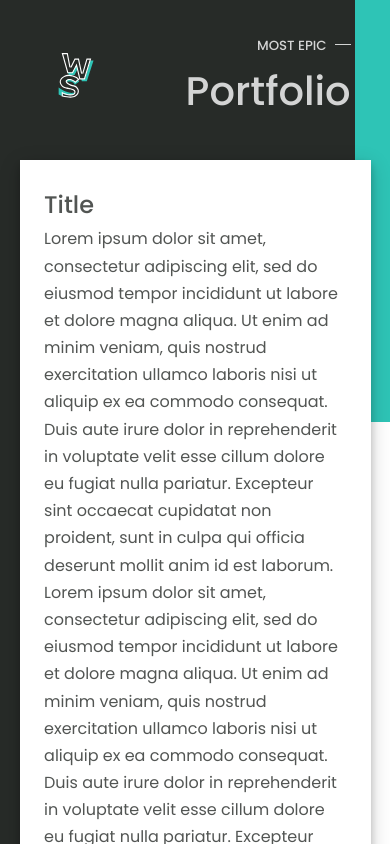
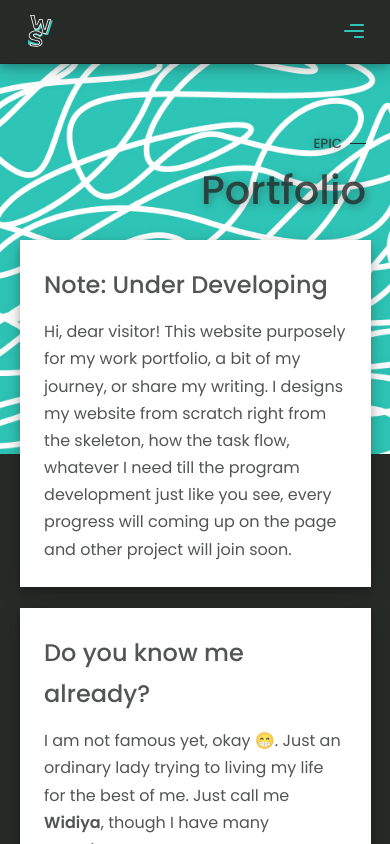
Before and after one commit to widiyasasih/widiyasasih.github.io, a React (Create React App) app: page / in a window 390 px wide. Shown: the top 844 px of the page. Built offline with nearby package versions, Linux system fonts and the light colour scheme; grey boxes are pictures that could not be loaded.

Commit message:
Finish First Visual

```diff
--- a/src/App.jsx
+++ b/src/App.jsx
@@ -2,10 +2,22 @@ import React from 'react';
 import Overview from './components/overview/Overview';
 import Nav from './components/nav/Nav';
 import Content from './components/content/Content';
+import images from '../src/components/asset/Asset';
+import { CgMenuRight } from 'react-icons/cg';
 
 const App = () => {
   return (
     <>
+      <section className='float-top-bar'>
+        <div className='logo'>
+          <img src={images[`logo-ws.svg`]} alt='Logo' />
+        </div>
+        <div className='top-bar-menu'>
+          <a href='_blank'>
+            <CgMenuRight size={24} />
+          </a>
+        </div>
+      </section>
       <Overview />
       <Nav />
       <Content />
--- a/src/components/asset/Asset.jsx
+++ b/src/components/asset/Asset.jsx
@@ -7,7 +7,7 @@ function importAll(r) {
 }
 
 const images = importAll(
-  require.context('../../assets/images', false, /\.(png|jpe?g|svg)$/)
+  require.context('../../assets/images', false, /\.(png|jpe?g|jpg|svg)$/)
 );
 
 export default images;
--- a/src/components/content/Content.jsx
+++ b/src/components/content/Content.jsx
@@ -6,42 +6,40 @@ const Content = () => {
     <div className='container content__container'>
       <div className='content'>
         <div className='card'>
-          <h2 className='content-title'>Title</h2>
-          <p className='body'>
-            Lorem ipsum dolor sit amet, consectetur adipiscing elit, sed do
-            eiusmod tempor incididunt ut labore et dolore magna aliqua. Ut enim
-            ad minim veniam, quis nostrud exercitation ullamco laboris nisi ut
-            aliquip ex ea commodo consequat. Duis aute irure dolor in
-            reprehenderit in voluptate velit esse cillum dolore eu fugiat nulla
-            pariatur. Excepteur sint occaecat cupidatat non proident, sunt in
-            culpa qui officia deserunt mollit anim id est laborum. Lorem ipsum
-            dolor sit amet, consectetur adipiscing elit, sed do eiusmod tempor
-            incididunt ut labore et dolore magna aliqua. Ut enim ad minim
-            veniam, quis nostrud exercitation ullamco laboris nisi ut aliquip ex
-            ea commodo consequat. Duis aute irure dolor in reprehenderit in
-            voluptate velit esse cillum dolore eu fugiat nulla pariatur.
-            Excepteur sint occaecat cupidatat non proident, sunt in culpa qui
-            officia deserunt mollit anim id est laborum.
-          </p>
+          <h2 className='content-title'>Note: Under Developing</h2>
+          <div className='body'>
+            <p className=''>
+              Hi, dear visitor! This website purposely for my work portfolio, a
+              bit of my journey, or share my writing. I designs my website from
+              scratch right from the skeleton, how the task flow, whatever I
+              need till the program development just like you see, every
+              progress will coming up on the page and other project will join
+              soon.
+            </p>
+          </div>
         </div>
         <div className='card'>
-          <h2 className='content-title'>Title</h2>
-          <p className='body'>
-            Lorem ipsum dolor sit amet, consectetur adipiscing elit, sed do
-            eiusmod tempor incididunt ut labore et dolore magna aliqua. Ut enim
-            ad minim veniam, quis nostrud exercitation ullamco laboris nisi ut
-            aliquip ex ea commodo consequat. Duis aute irure dolor in
-            reprehenderit in voluptate velit esse cillum dolore eu fugiat nulla
-            pariatur. Excepteur sint occaecat cupidatat non proident, sunt in
-            culpa qui officia deserunt mollit anim id est laborum. Lorem ipsum
-            dolor sit amet, consectetur adipiscing elit, sed do eiusmod tempor
-            incididunt ut labore et dolore magna aliqua. Ut enim ad minim
-            veniam, quis nostrud exercitation ullamco laboris nisi ut aliquip ex
-            ea commodo consequat. Duis aute irure dolor in reprehenderit in
-            voluptate velit esse cillum dolore eu fugiat nulla pariatur.
-            Excepteur sint occaecat cupidatat non proident, sunt in culpa qui
-            officia deserunt mollit anim id est laborum.
-          </p>
+          <h2 className='content-title'>Do you know me already?</h2>
+          <div className='body'>
+            <p className=''>
+              I am not famous yet, okay 😁. Just an ordinary lady trying to
+              living my life for the best of me. Just call me <b>Widiya</b>,
+              though I have many pseudonym, ups.
+            </p>
+            <p className=''>
+              So I have many fields in my plate. I do programming and UI
+              Designer (including experience researcher) since I have Bachelor's
+              degree for those. And I love doing digital painting, illustration,
+              and also done some design work for branding needs like poster,
+              social media promotion (feed or story; I usually take this job for
+              freelance), flyer, banner, and more.
+            </p>
+            <p>
+              Contact my email for any further :<br></br>
+              {''}
+              <b>widiyasasih[at]gmail.com</b>
+            </p>
+          </div>
         </div>
       </div>
     </div>
--- a/src/components/content/content.css
+++ b/src/components/content/content.css
@@ -1,21 +1,23 @@
 .content__container {
   /* background: green; */
   color: var(--color-black);
-  position: absolute;
+  position: relative;
   top: 10rem;
   bottom: 0;
   left: 0;
   right: 0;
   /* height: max-content; */
   height: 100%;
-  z-index: 1;
+  /* z-index: 1; */
 }
 
-.content > p {
-  word-break: break-all;
+h2.content-title {
+  margin-bottom: 1.5rem;
 }
 
 .content {
+  /* word-break: break-all; */
+  white-space: pre-wrap;
   display: flex;
   flex-direction: column;
   padding-bottom: 3rem;
@@ -30,5 +32,8 @@
   padding: 7%;
 }
 
-p {
+.content > .card > .body {
+  display: flex;
+  flex-direction: column;
+  gap: 1.5rem;
 }
--- a/src/components/nav/Nav.jsx
+++ b/src/components/nav/Nav.jsx
@@ -17,7 +17,7 @@ const Nav = () => {
           </ol>
         </li>
       </nav>
-      <h2 className='title'>/ Carrot Project j</h2>
+      <h2 className='title'>/ Carrot Project</h2>
       {/* <h2 className='title'>/ Branding </h2> */}
     </div>
   );
--- a/src/components/overview/More.jsx
+++ b/src/components/overview/More.jsx
@@ -6,7 +6,12 @@ const More = () => {
       <div className='whitespace'></div>
       <div className='more'>
         <a href='_blank' className='btn btn-more'>
-          <img src='../../assets/images/' alt='More' />
+          {/* <img src='../../assets/images/' alt='More' /> */}
+          <h3 className='more1'>more</h3>
+          {/* <h4>more</h4>
+          <h5>more</h5>
+          <h4>more</h4> */}
+          {/* <h3 className='more3'>more</h3> */}
         </a>
       </div>
     </footer>
--- a/src/components/overview/Overview.jsx
+++ b/src/components/overview/Overview.jsx
@@ -12,12 +12,6 @@ const Overview = () => {
           <div className='logo'>
             <img src={images[`logo-ws.svg`]} alt='Logo' />
           </div>
-          <div className='title-wrapper'>
-            <div className='title'>
-              <h5 className='title-cat'>Most Epic</h5>
-              <h1 className='title-name'>Portfolio</h1>
-            </div>
-          </div>
         </div>
         <Thumbnail />
       </header>
--- a/src/components/overview/Thumbnail.jsx
+++ b/src/components/overview/Thumbnail.jsx
@@ -1,16 +1,27 @@
 import React from 'react';
 import { AiOutlineSwapLeft } from 'react-icons/ai';
+import images from '../asset/Asset';
 
 const Thumbnail = () => {
   return (
     <>
-      <div className='container__thumbnail'>
-        <div className='nav-back hidden'>
-          <a href='_blank'>
-            <AiOutlineSwapLeft size={70} />
-          </a>
+      <div className='thumbnail__container'>
+        <div className='title-wrapper'>
+          <div className='title'>
+            <h5 className='title-cat'>Epic</h5>
+            <h1 className='title-name'>Portfolio</h1>
+          </div>
         </div>
-        <div className='thumbnail'>{/* <img src='' alt='Thumbnail' /> */}</div>
+        <div className='thumbnail-wrapper'>
+          <div className='nav-back hidden'>
+            <a href='_blank'>
+              <AiOutlineSwapLeft size={70} />
+            </a>
+          </div>
+          <div className='thumbnail'>
+            <img src={images[`scribble.jpg`]} alt='Scribble' />
+          </div>
+        </div>
       </div>
     </>
   );
--- a/src/components/overview/overview.css
+++ b/src/components/overview/overview.css
@@ -3,6 +3,7 @@
   width: 100%;
   height: 100%;
   position: fixed;
+  /* z-index: -1; */
 }
 
 header {
@@ -16,12 +17,12 @@ header {
   display: flex;
   flex-direction: row;
   /* Thumbnail Collapse */
-  width: 100%;
+  width: fit-content;
   /* Thumbnail Expand */
   /* width: 35%;  */
 }
 
-.logo {
+.left-header > .logo {
   /* background: pink; */
   width: max-content;
   /* Thumbnail Collapse */
@@ -30,9 +31,21 @@ header {
   /* padding: 2.9rem; */
 }
 
-.logo > img {
+.left-header > .logo > img {
   width: 100%;
   max-width: 5rem;
+}
+
+.thumbnail__container {
+  /* background: gray; */
+  /* Thumbnail Expand */
+  /* width: 100%;  */
+  /* Thumbnail Collapse */
+  width: 100%;
+  display: flex;
+  flex-direction: row;
+  /* align-items: flex-start;
+  justify-content: flex-start; */
 }
 
 .title-wrapper {
@@ -43,7 +56,15 @@ header {
   justify-content: space-between;
   width: 100%;
   height: 10rem;
-  padding: 0rem;
+  padding: 2rem;
+}
+
+.title-wrapper::before {
+  content: '';
+  display: inline-block;
+  height: 100%;
+  width: 5%;
+  /* background: var(--color-white); */
 }
 
 .title {
@@ -70,23 +91,20 @@ header {
   text-transform: capitalize;
 }
 
-.container__thumbnail {
-  /* background: gray; */
-  /* Thumbnail Expand */
-  /* width: 100%;  */
-  /* Thumbnail Collapse */
-  width: 35%;
+.thumbnail-wrapper {
+  width: 40%;
   display: flex;
+  flex-direction: row;
   align-items: flex-start;
   justify-content: flex-start;
+  /* padding-left: 20rem; */
 }
 
 .nav-back {
   position: absolute;
-  z-index: 1;
   top: 2.5rem;
   width: 100%;
-  /* background: red; */
+  background: red;
 }
 
 .nav-back > a {
@@ -97,16 +115,8 @@ header {
 .thumbnail {
   right: 0;
   background: var(--color-primary);
-  width: 90%;
+  width: 100%;
   height: 100%;
-}
-
-.container__thumbnail::before {
-  content: '';
-  display: inline-block;
-  height: 100%;
-  width: 10%;
-  /* background: var(--color-white); */
 }
 
 footer {
@@ -119,22 +129,22 @@ footer {
 
 .more {
   height: 100%;
-  width: 35%;
-  background: white;
+  width: 100%;
+  background: rgb(255, 254, 244);
   display: flex;
   align-items: center;
   justify-content: flex-end;
 }
 
 .btn-more {
-  width: 10rem;
+  width: fit-content;
   height: max-content;
   /* background: orange; */
   margin: 2.5rem;
 }
 
 .whitespace {
-  /* background: white; */
+  /* background: red; */
   width: 100%;
   height: 100%;
 }
--- a/src/index.css
+++ b/src/index.css
@@ -27,6 +27,10 @@
   --container-width-lg: 75%;
   --container-width-md: 86%;
   --container-width-sm: 90%;
+}
+
+.hidden {
+  display: none !important;
 }
 
 html {
@@ -66,10 +70,6 @@ h5 {
 
 h1 {
   font-size: 2.5rem;
-}
-
-.hidden {
-  display: none;
 }
 
 section > h2,
@@ -122,6 +122,14 @@ img {
   object-fit: cover;
 }
 
+.top-bar-menu {
+  display: none;
+}
+
+section.float-top-bar > .logo > img {
+  display: none;
+}
+
 /* ============== MEDIUM DEVICES ============== */
 @media screen and (max-width: 1024px) {
   .container {
@@ -130,6 +138,10 @@ img {
 
   section {
     margin-top: 6rem;
+  }
+
+  .float-top-bar {
+    display: none;
   }
 }
 
@@ -142,4 +154,139 @@ img {
   section > h2 {
     margin-bottom: 2rem;
   }
+
+  .float-top-bar {
+    margin: 0;
+    left: 0;
+    top: -1;
+    position: fixed;
+    z-index: 100;
+    background: var(--color-bg);
+    box-shadow: 0 4px 8px 0 rgba(0, 0, 0, 0.2), 0 6px 20px 0 rgba(0, 0, 0, 0.19);
+    width: 100%;
+    height: 3rem;
+    display: flex;
+    align-items: center;
+    justify-content: space-between;
+    padding: 2rem 1.5rem 2rem 1.5rem;
+  }
+
+  .float-top-bar > .logo {
+    padding: 0;
+  }
+
+  section.float-top-bar > .logo > img {
+    max-width: 2rem;
+    display: block;
+  }
+
+  .left-header {
+    /* background: pink; */
+    width: 100%;
+    height: 15%;
+    display: flex;
+    align-items: center;
+    justify-content: space-between;
+    padding: 2rem 1.5rem 2rem 1.5rem;
+  }
+
+  .left-header > .logo {
+    /* background: red; */
+    padding: 0;
+  }
+
+  .left-header > .logo > img {
+    max-width: 2rem;
+  }
+
+  .top-bar-menu {
+    display: block;
+  }
+
+  .nav__container {
+    display: none;
+  }
+
+  .more {
+    display: none;
+  }
+
+  .title-wrapper {
+    /* bottom: 0; */
+    /* background: pink; */
+    /* height: 100%; */
+    width: 100%;
+    /* height: 100%; */
+    display: inline-flex;
+    position: absolute;
+    /* display: flex;
+    flex-direction: row;
+    align-items: center; */
+    padding: 0;
+    margin: 0;
+  }
+
+  .title-wrapper::before {
+    display: none;
+  }
+
+  .title {
+    padding: 0rem 1.5rem 0rem 1.5rem;
+    word-wrap: break-word;
+    /* background: blue; */
+    height: 100%;
+    display: flex;
+    flex-direction: column;
+    align-items: flex-end;
+    justify-content: flex-end;
+    color: var(--color-black);
+    text-shadow: 2px 2px 8px rgba(39, 39, 39, 0.39);
+    /* text-shadow: 0 4px 8px 0 rgba(0, 0, 0, 0.2),
+      0 6px 20px 0 rgba(0, 0, 0, 0.19); */
+  }
+
+  .title-cat::after {
+    background: var(--color-bg);
+  }
+
+  header {
+    flex-direction: column;
+  }
+
+  .content {
+    padding-bottom: 1.3rem;
+    gap: 1.3rem;
+  }
+
+  h2.content-title {
+    margin-bottom: 0.8rem;
+  }
+
+  .thumbnail__container {
+    /* margin-top: 5rem; */
+    background: red;
+    width: 100%;
+    height: 100%;
+    /* flex-direction: column; */
+    /* justify-content: center;
+    align-items: center; */
+  }
+
+  .thumbnail__container::before {
+    display: none;
+  }
+
+  .thumbnail {
+    width: 100%;
+  }
+
+  .thumbnail-wrapper {
+    width: 100%;
+  }
+
+  .content__container {
+    position: relative;
+    top: 15rem;
+    /* z-index: -1; */
+  }
 }
--- /dev/null
+++ b/src/shadowTopNav_backup.css
@@ -0,0 +1,127 @@
+/* mini-reset */
+*,
+*::before,
+*::after {
+  box-sizing: border-box;
+}
+html,
+body {
+  padding: 0;
+  margin: 0;
+}
+body {
+  min-height: 100%;
+}
+
+/* HEADER with drop-shadow on scroll */
+header {
+  height: 80px; /* 64 + 16px */
+  position: sticky;
+  -webkit-position: sticky;
+  /* negative top allows for 16 pixels of movement before sticking */
+  top: -16px;
+  /* make sure header overlaps main*/
+  z-index: 1;
+  color: white;
+  text-align: center;
+  /* fix weird flickering issue in chrome: https://stackoverflow.com/a/22224884/286685 */
+  -webkit-backface-visibility: hidden;
+}
+
+/* PSEUDO ELEMENTS to create drop-shadow */
+header::before,
+header::after {
+  content: '';
+  display: block;
+  height: 16px;
+  /* make pseudo elements sticky as well */
+  position: sticky;
+  -webkit-position: sticky;
+}
+
+/* SHADOW */
+header::before {
+  top: 48px; /* shadow is at bottom of element, so at 48 + 16 = 64px */
+  box-shadow: 0px 2px 5px rgba(0, 0, 0, 0.5);
+}
+
+/* COVER */
+header::after {
+  /* linear gradient from background color to transparent acts as
+     a transition effect so the shadow appears gradually */
+  background: linear-gradient(
+    white 10%,
+    rgba(255, 255, 255, 0.8) 50%,
+    rgba(255, 255, 255, 0.4) 70%,
+    transparent
+  );
+  top: 0;
+  /* cover should fall over shadow */
+  z-index: 2;
+}
+
+/* HEADER CONTENT */
+header > div {
+  background: orange;
+  height: 64px;
+  padding: 20px;
+  position: sticky;
+  -webkit-position: sticky;
+  top: 0px;
+  /* compensate for shadow with negative margin */
+  margin-top: -16px;
+  /* content should fall over shadow and cover */
+  z-index: 3;
+}
+
+header > div h3 {
+  margin: 0;
+}
+
+main {
+  width: 800px;
+  margin: 0 auto;
+  padding: 20px;
+  font-size: 20px;
+}
+
+.big {
+  font-size: 27px;
+}
+
+main h1,
+.big {
+  text-align: center;
+}
+
+@media (max-width: 960px) {
+  main {
+    width: 600px;
+    font-size: 18px;
+  }
+
+  .big {
+    font-size: 24px;
+  }
+}
+
+@media (max-width: 640px) {
+  main {
+    width: 90%;
+    font-size: 17px;
+  }
+
+  .big {
+    font-size: 22px;
+  }
+}
+
+@media (max-width: 480px) {
+  main {
+    font-size: 16px;
+  }
+
+  .big {
+    font-size: 21px;
+  }
+}
```
Also changed, not shown: src/assets/images/scribble.jpg (added).
